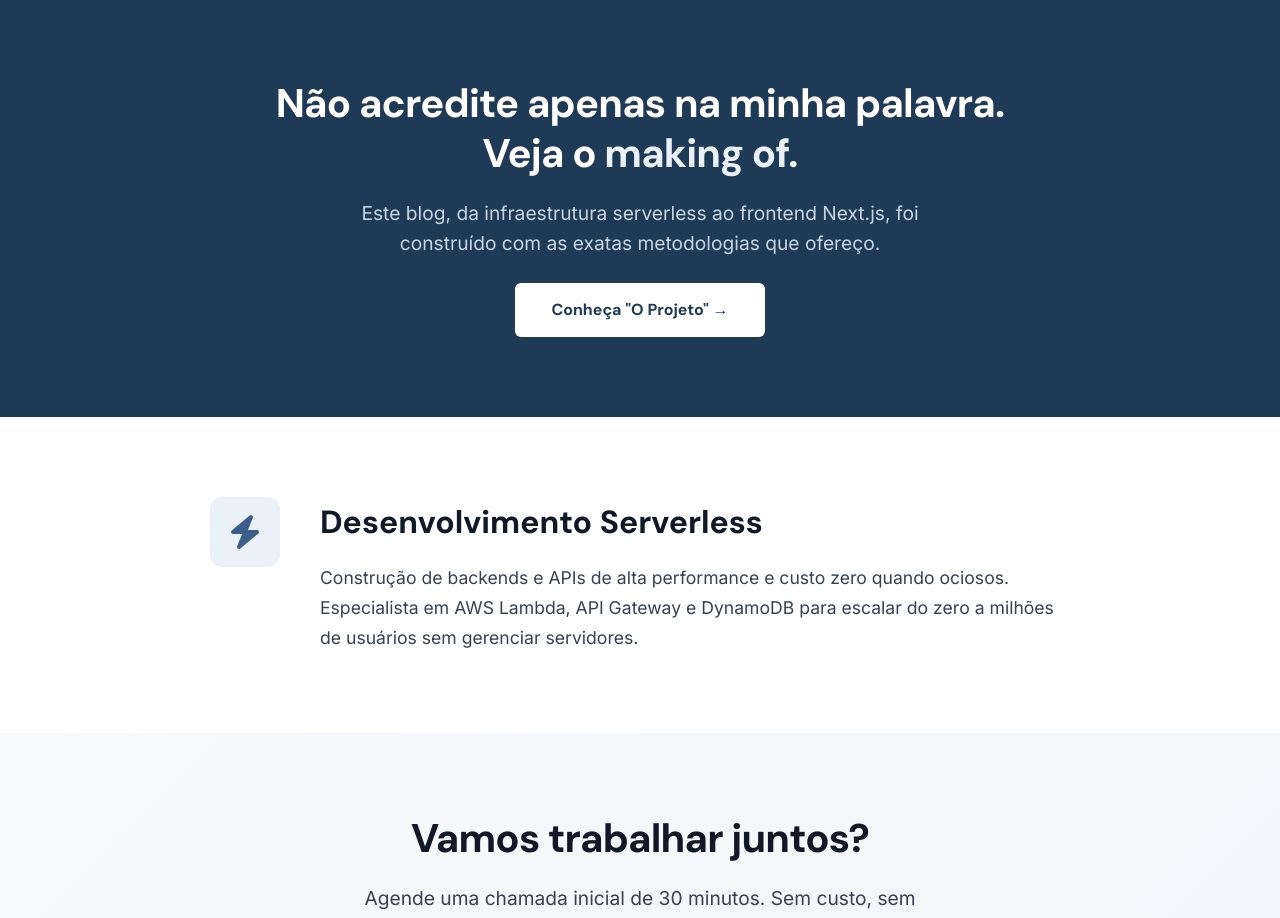
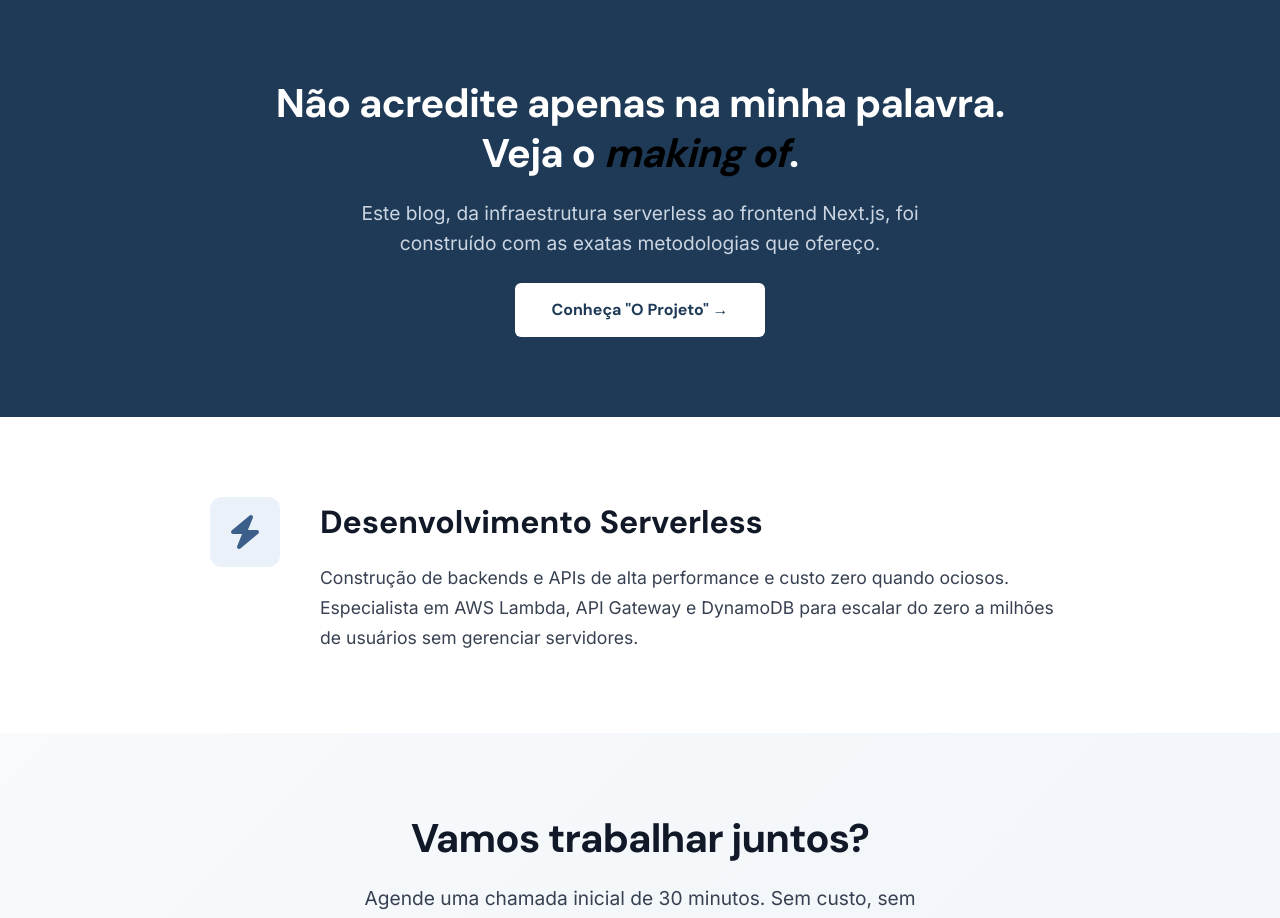
Before and after one commit to marcelo-jgoncalves/marcelo-goncalves-blog, a Next.js app in the folder frontend/: page /servicos in a window 1280 px wide. Shown: the part 1200-2118 px from the top of the page. Built offline with nearby package versions, Linux system fonts and the light colour scheme; no server answers.

Commit message:
style(servicos): making of em itálico e preto

```diff
--- a/frontend/app/servicos/page.tsx
+++ b/frontend/app/servicos/page.tsx
@@ -83,7 +83,7 @@ export default function ServicosPage() {
         <div className="service-proof-fullwidth__inner">
           <h2>
             Não acredite apenas na minha palavra. Veja o{' '}
-            <span className="accent-light">making of</span>.
+            <em style={{ color: '#000000', fontStyle: 'italic' }}>making of</em>.
           </h2>
           <p>
             Este blog, da infraestrutura serverless ao frontend Next.js, foi construído
```
